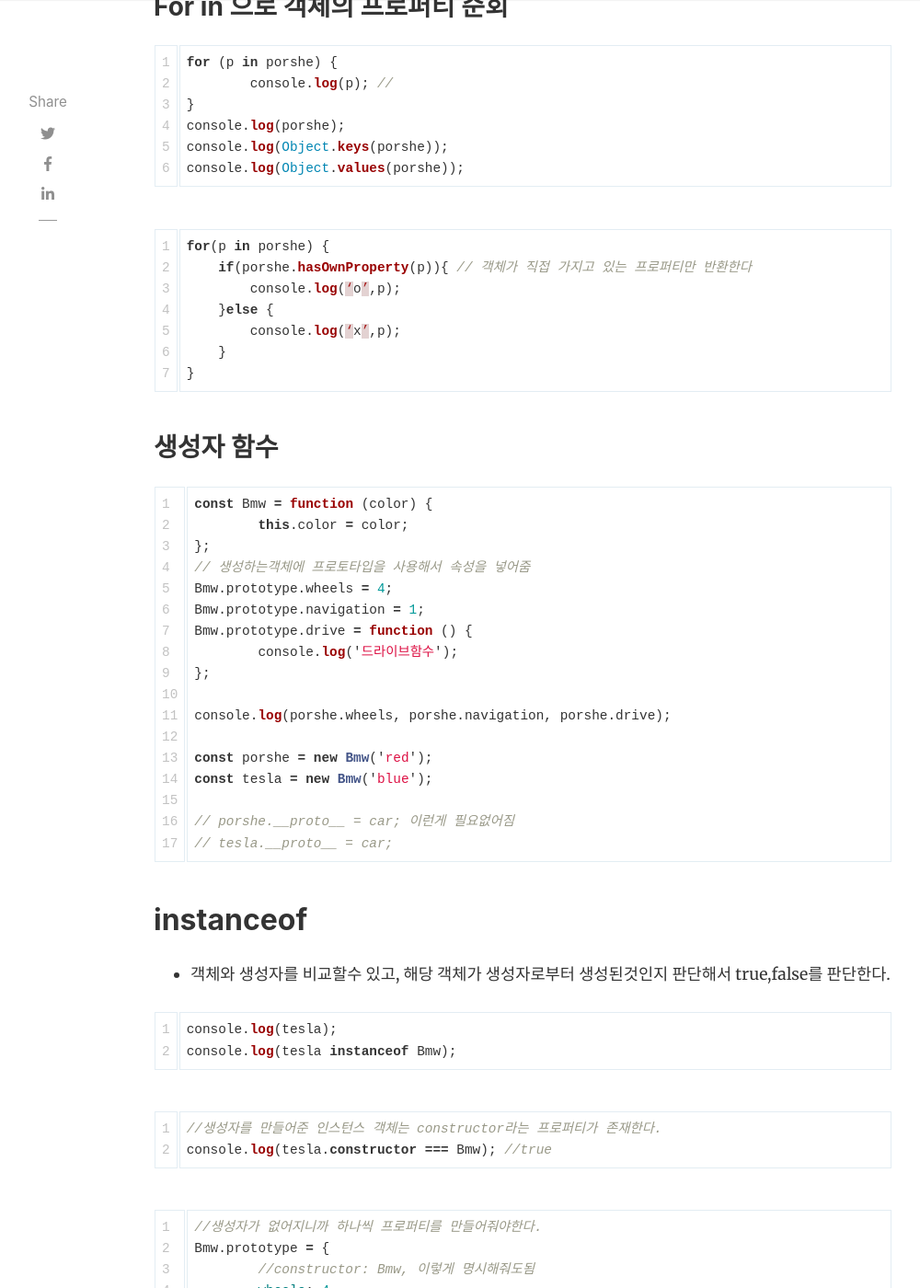
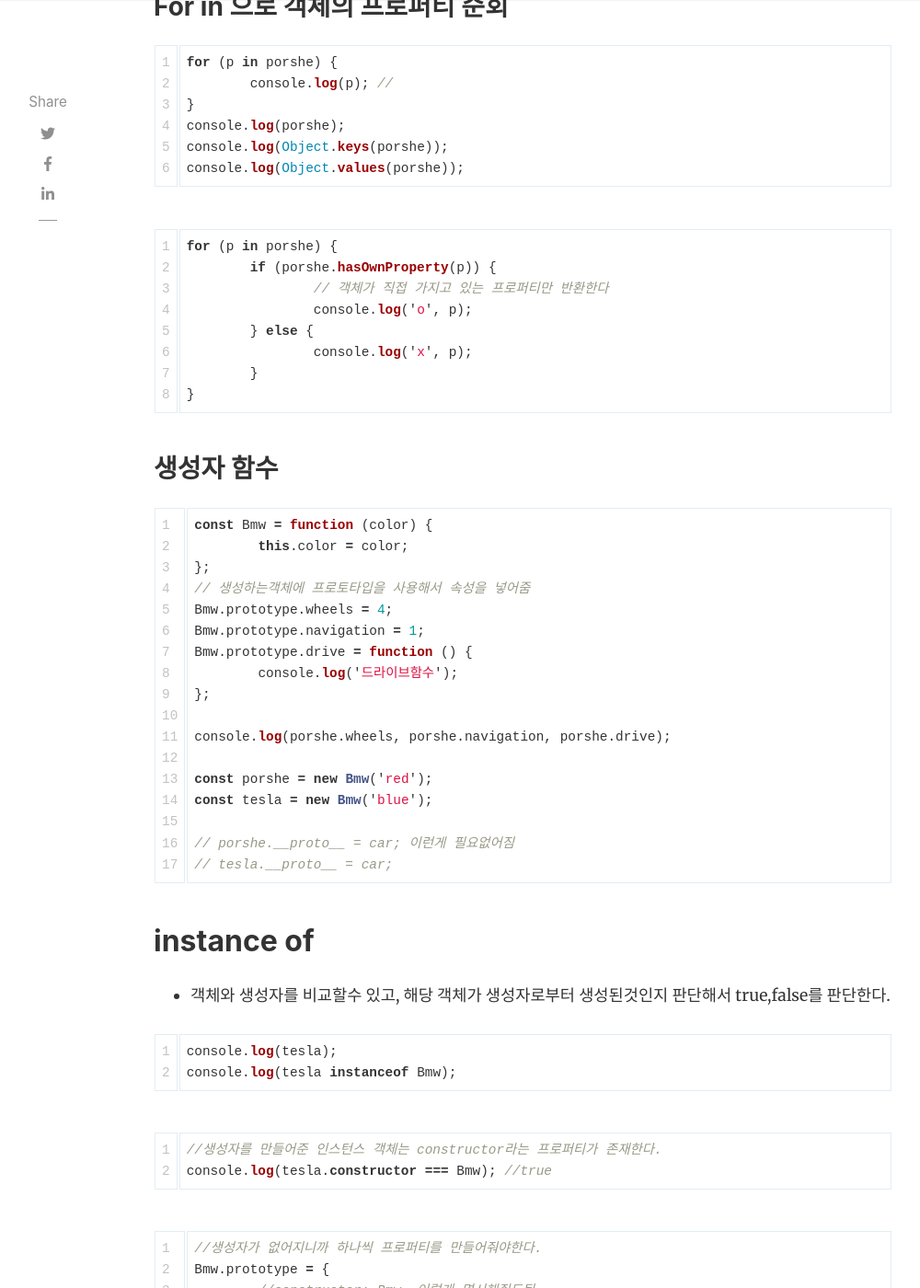
Before and after one commit to yurihaha/yurihaha.github.io, a Jekyll site: the page built from _posts/2020-01-28-프로토타입.md, in a window 1280 px wide and 1400 px high, scrolled down 2767 px. Shown: the whole window at 92% size, without its empty margins (118-1118 px from the left). Built offline with Jekyll 4.4.1, drawn with Linux system fonts in a browser that asks for light colours; nearby versions of some CDN libraries; comment, search, counter and statistics services are not loaded.

Commit message:
프로토타입 문서 수정

````diff
--- a/_posts/2020-01-28-프로토타입.md
+++ b/_posts/2020-01-28-프로토타입.md
@@ -107,12 +107,13 @@ console.log(Object.values(porshe));
 ```
 
 ```javascript
-for(p in porshe) {
-    if(porshe.hasOwnProperty(p)){ // 객체가 직접 가지고 있는 프로퍼티만 반환한다
-        console.log(‘o’,p);
-    }else {
-        console.log(‘x’,p);
-    }
+for (p in porshe) {
+	if (porshe.hasOwnProperty(p)) {
+		// 객체가 직접 가지고 있는 프로퍼티만 반환한다
+		console.log('o', p);
+	} else {
+		console.log('x', p);
+	}
 }
 ```
 
@@ -138,7 +139,7 @@ const tesla = new Bmw('blue');
 // tesla.__proto__ = car;
 ```
 
-## instanceof
+## instance of
 
 - 객체와 생성자를 비교할수 있고, 해당 객체가 생성자로부터 생성된것인지 판단해서 true,false를 판단한다.
 
@@ -180,12 +181,12 @@ console.log((porshe.color = 'black')); // 마음대로 변경가능함
 
 ```javascript
 //getColor 사용 (color를 계속 바꾸면안되니까)
-const Bmw = function(color) {
-    const c = color;
-    this.getColor = function () {
-        console.log(c); // 클로저 먼저 값을 기억하게하는것
-    }
+const Bmw = function (color) {
+	const c = color;
+	this.getColor = function () {
+		console.log(c); // 클로저 먼저 값을 기억하게하는것
+	};
 };
-const porshe = new Bmw(‘red’);
+const porshe = new Bmw('red');
 console.log(porshe.getColor);
 ```
````
